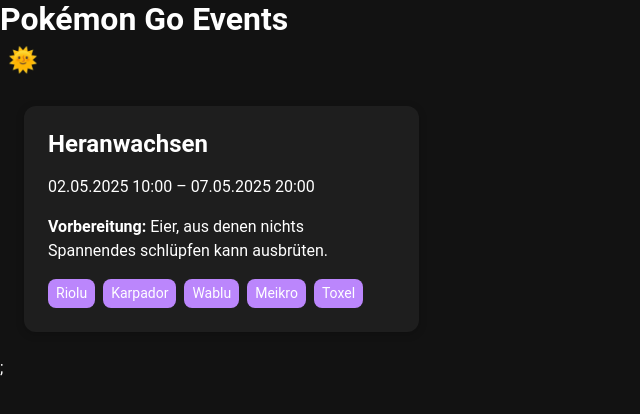
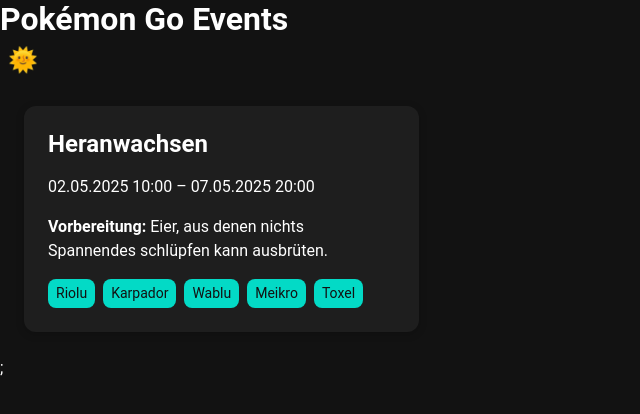
Before and after one commit to NikRoe/pokemon-go-events, a Next.js app: page / in a window 1280 px wide. Shown: the top 414 px of the page, without its empty margins (0-640 px from the left). Built offline with nearby package versions, Linux system fonts and the light colour scheme.

Commit message:
adjust html tags in eventcard

```diff
--- a/src/components/EventCard.tsx
+++ b/src/components/EventCard.tsx
@@ -5,7 +5,7 @@ interface EventCardProps {
   event: Event;
 }
 
-const Card = styled.div`
+const Card = styled.article`
   background-color: ${({ theme }) => theme.colors.surface};
   color: ${({ theme }) => theme.colors.textPrimary};
   padding: 1.5rem;
@@ -17,15 +17,15 @@ const Card = styled.div`
   gap: 1rem;
 `;
 
-const TagList = styled.div`
+const TagList = styled.ul`
   display: flex;
   flex-wrap: wrap;
   gap: 0.5rem;
 `;
 
-const Tag = styled.span`
-  background-color: ${({ theme }) => theme.colors.primary};
-  color: ${({ theme }) => theme.colors.textPrimary};
+const Tag = styled.li`
+  background-color: ${({ theme }) => theme.colors.secondary};
+  color: ${({ theme }) => theme.colors.background};
   padding: 0.25rem 0.5rem;
   border-radius: 8px;
   font-size: 0.875rem;
@@ -52,10 +52,10 @@ export default function EventCard({ event }: EventCardProps) {
   return (
     <Card>
       <h2>{event.name}</h2>
-      <p>
+      <time>
         {formatDate(event.start)} {formatTime(event.start)} –{" "}
         {formatDate(event.end)} {formatTime(event.end)}
-      </p>
+      </time>
       {event.preparation && (
         <p>
           <strong>Vorbereitung:</strong> {event.preparation}
```
